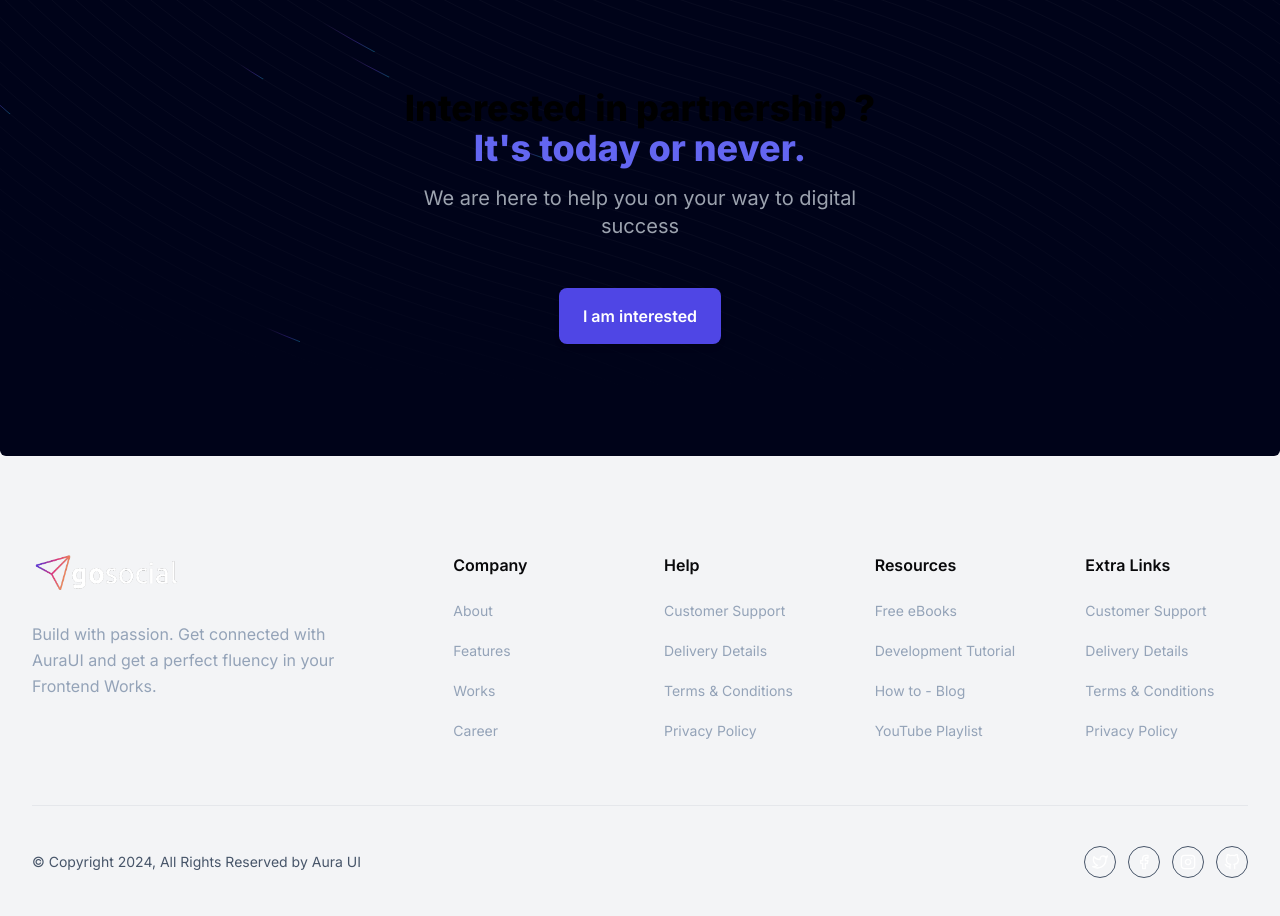
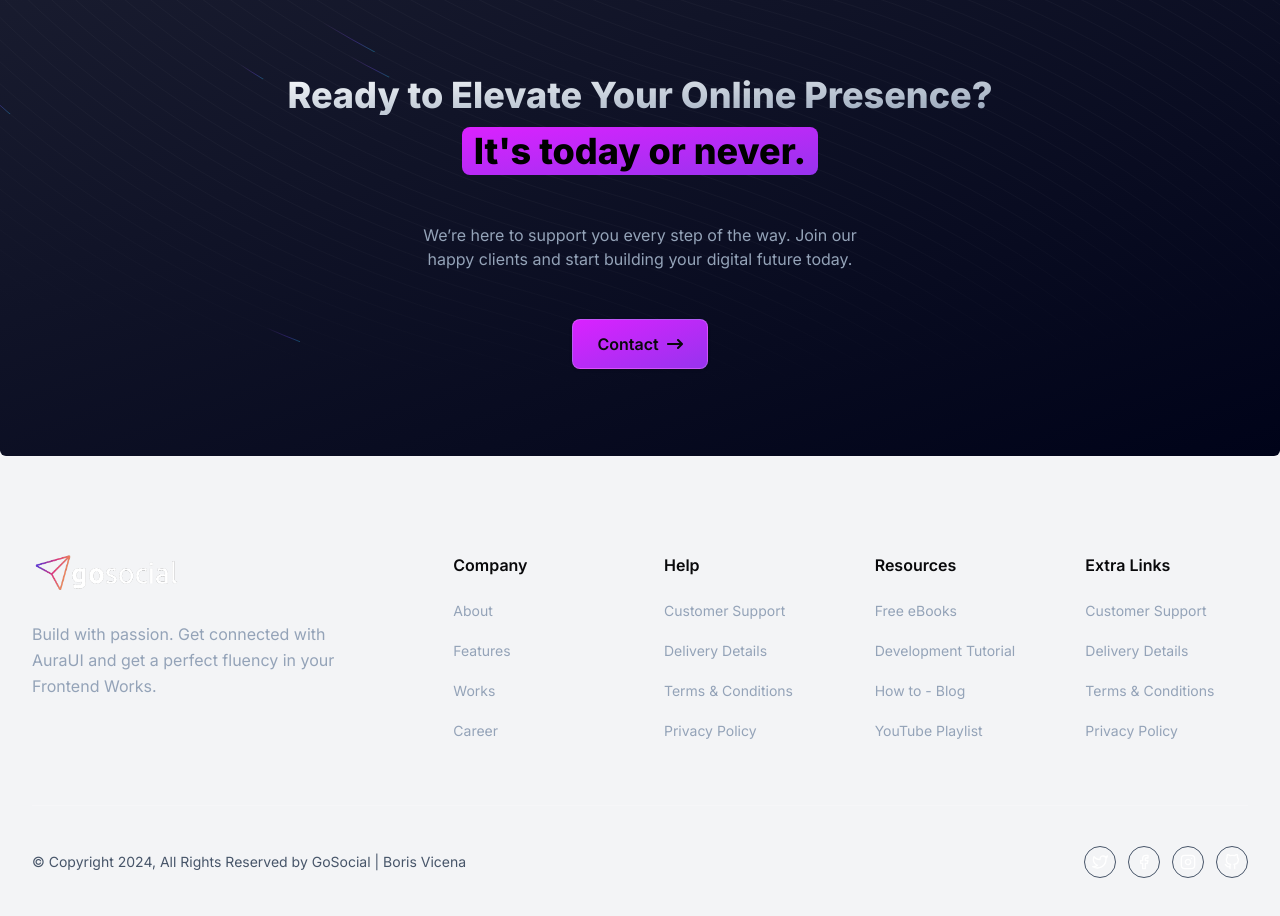
Before and after one commit to borisvicena/gosocial, a Next.js app: page / in a window 1280 px wide. Shown: the part 5900-6816 px from the top of the page. Built offline with nearby package versions, Linux system fonts and the light colour scheme.

Commit message:
fix(color): Added gradient to CTA title and changed p text color

```diff
--- a/components/CTA.tsx
+++ b/components/CTA.tsx
@@ -1,26 +1,30 @@
 import React from "react";
 import { BackgroundBeams } from "./ui/BackgroundBeams";
+import ButtonUI from "./ui/custom/ButtonUI";
+import { FaArrowRightLong } from "react-icons/fa6";
 
 const CTA = () => {
   return (
     <section id="portfolio" className="border-b border-white/[0.2]">
-      <div className="h-[30rem] w-full rounded-md bg-black-100 relative flex flex-col items-center justify-center antialiased">
+      <div className="h-[30rem] w-full rounded-md bg-gradient-to-br from-[#191c2f] to-black-100 relative flex flex-col items-center justify-center antialiased">
         <div className="text-center w-full mx-auto py-12 px-4 sm:px-6 lg:py-16 lg:px-8 z-20">
-          <h2 className="text-3xl font-extrabold text-black dark:text-white sm:text-4xl">
-            <span className="block">Interested in partnership ?</span>
-            <span className="block text-indigo-500">It&#x27;s today or never.</span>
+          <h2 className="flex flex-col justify-center items-center text-3xl font-extrabold text-black dark:text-white sm:text-4xl">
+            <span className="inline-flex my-3 bg-gradient-to-br from-slate-50 to-slate-400 bg-clip-text text-transparent">
+              Ready to Elevate Your Online Presence?
+            </span>
+            <span className="inline-flex bg-gradient-to-br from-[#DA22FF] to-[#9733EE] py-1 px-3 rounded-lg mb-8">
+              It&#x27;s today or never.
+            </span>
           </h2>
-          <p className="text-xl mt-4 max-w-md mx-auto text-gray-400">
-            We are here to help you on your way to digital success
+          <p className="text-base mt-4 max-w-md mx-auto text-slate-400">
+            We’re here to support you every step of the way. Join our happy clients and start building your digital
+            future today.
           </p>
           <div className="lg:mt-0 lg:flex-shrink-0">
             <div className="mt-12 inline-flex rounded-md shadow">
-              <button
-                type="button"
-                className="py-4 px-6  bg-indigo-600 hover:bg-indigo-700 focus:ring-indigo-500 focus:ring-offset-indigo-200 text-white w-full transition ease-in duration-200 text-center text-base font-semibold shadow-md focus:outline-none focus:ring-2 focus:ring-offset-2  rounded-lg "
-              >
-                I am interested
-              </button>
+              <a href="/contact">
+                <ButtonUI text="Contact" variant="secondary" size="large" icon={<FaArrowRightLong />} />
+              </a>
             </div>
           </div>
         </div>
--- a/components/ui/LightFooter.tsx
+++ b/components/ui/LightFooter.tsx
@@ -65,10 +65,10 @@ const LightFooter = () => {
           ))}
         </div>
 
-        <hr className="mt-16 mb-10 border-gray-200" />
+        <hr className="mt-16 mb-10 border-white/[0.2]" />
 
         <div className="sm:flex sm:items-center sm:justify-between">
-          <p className="text-sm text-slate-600">© Copyright 2024, All Rights Reserved by Aura UI</p>
+          <p className="text-sm text-slate-600">© Copyright 2024, All Rights Reserved by GoSocial | Boris Vicena</p>
 
           <ul className="flex items-center mt-5 space-x-3 md:order-3 sm:mt-0">
             {[
```
